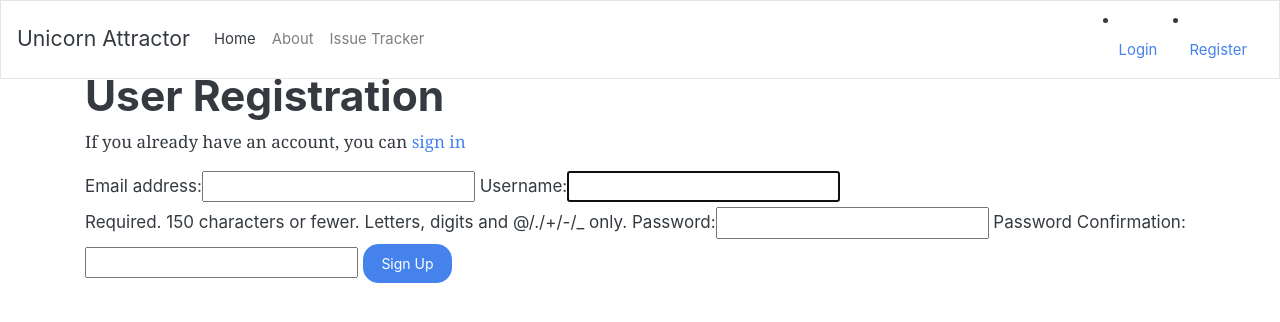
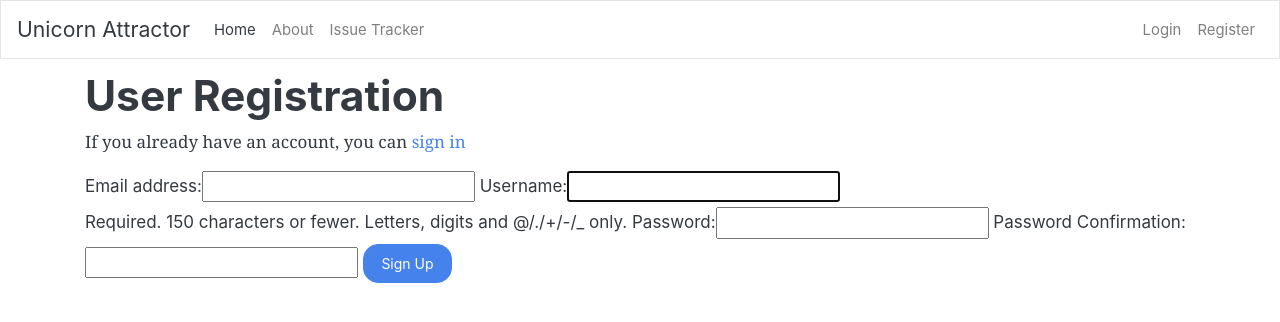
Before and after one commit to comacoma/FSF-MilestoneProject, a Django app: page /accounts/register/ in a window 1280 px wide. Shown: the top 322 px of the page. Run offline with Django 3.2, Linux system fonts and the light colour scheme; some libraries are stand-ins or nearby versions.

Commit message:
syntax fix

```diff
--- a/templates/base.html
+++ b/templates/base.html
@@ -36,8 +36,9 @@
                     <a class="nav-link" href="#">Issue Tracker</a>
                 </li>
             </ul>
+
+            <ul class="navbar-nav">
             {% if user.is_authenticated %}
-            <ul class="navbar-nav">
                 <li class="nav-item">
                     <a class="nav-link" href="{% url 'profile' %}">Profile</a>
                 </li>
@@ -51,8 +52,8 @@
                 <li class="nav-item">
                     <a class="nav-link" href="{% url 'registration' %}">Register</a>
                 </li>
+            {% endif %}
             </ul>
-            {% endif %}
         </div>
     </nav>
 
```
